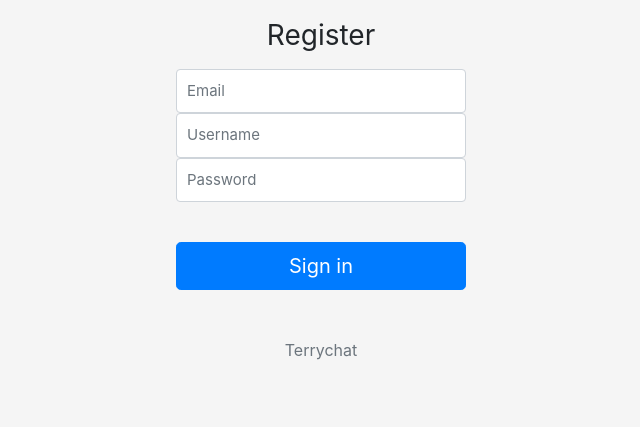
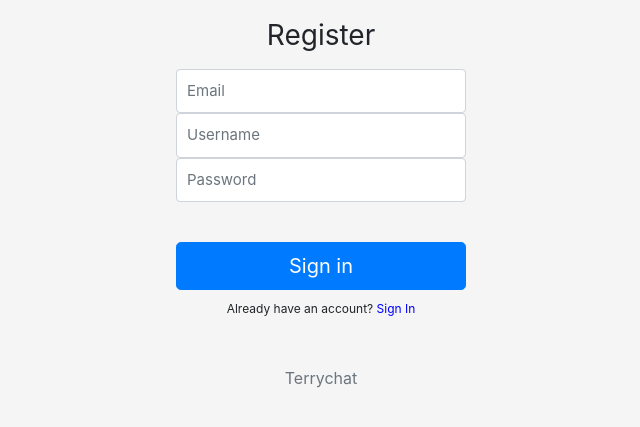
Before and after one commit to iRecycled/Capstone, a PHP site: page /server.php in a window 1280 px wide. Shown: the part 151-578 px from the top of the page, without its empty margins (319-959 px from the left). Run offline with PHP 8.4, Linux system fonts and the light colour scheme; data that the repository does not hold is empty; some libraries are stand-ins or nearby versions.

Commit message:
register and login functions

```diff
--- a/login.html
+++ b/login.html
@@ -107,6 +107,9 @@
                         </label>
                     </div>
                <button class="btn btn-lg btn-primary btn-block" name="submit" type="submit" value="Log in" id="loginBtn" onclick="myFunction()">Sign in</button>
+               <div id="needAccount">
+                 <p>Need an Account? <a id = "signUp" href="register.html"> Sign Up</a></p>
+              </div>
                <p class="mt-5 bm-3 text-muted">Terrychat</p>
         </form>
     </div>
--- a/register.html
+++ b/register.html
@@ -108,7 +108,9 @@
                <input type="password" name="password" id="password" class="form-control" placeholder="Password" required>
                <p> &nbsp </p> <!-- adds white space between password input and Sign in button -->
                <button class="btn btn-lg btn-primary btn-block" id="registerBtn">Sign in</button>
-
+               <div id="haveAccount">
+                  <p>Already have an account? <a id = "signIn" href="login.html"> Sign In</a></p>
+               </div>
                <p class="mt-5 bm-3 text-muted">Terrychat</p>
             </div>
     </form>
--- a/registerStyle.css
+++ b/registerStyle.css
@@ -39,3 +39,13 @@ body {
       padding-top: 10px;
       padding-bottom: 10px;
   }
+
+  #haveAccount {
+    padding-top: 10px;
+    font-size: 12px;
+    text-align: center;
+  }
+
+  #signIn {
+    color: blue;
+  }
```
Also changed, not shown: loginStyle.css (+10 -0 lines).
